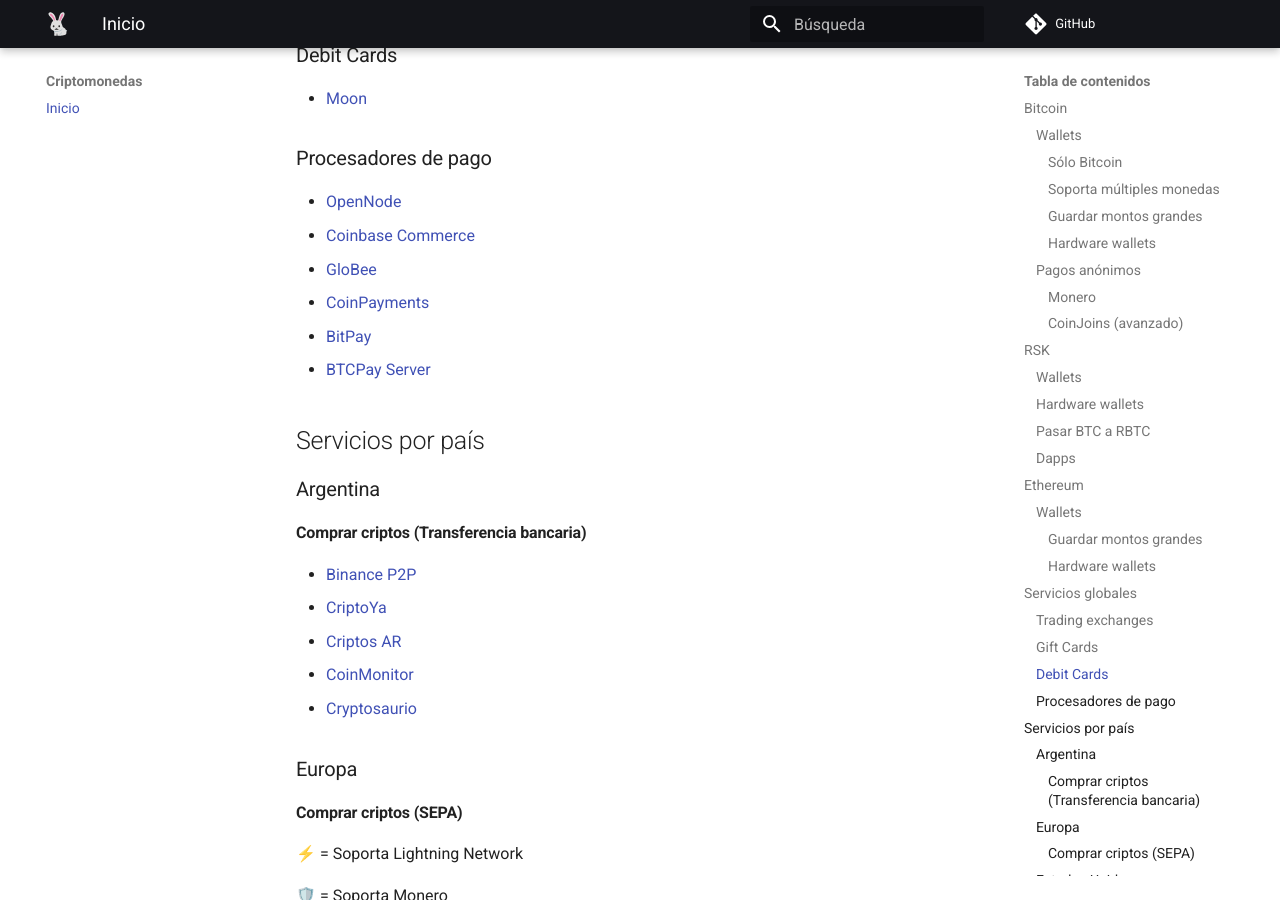
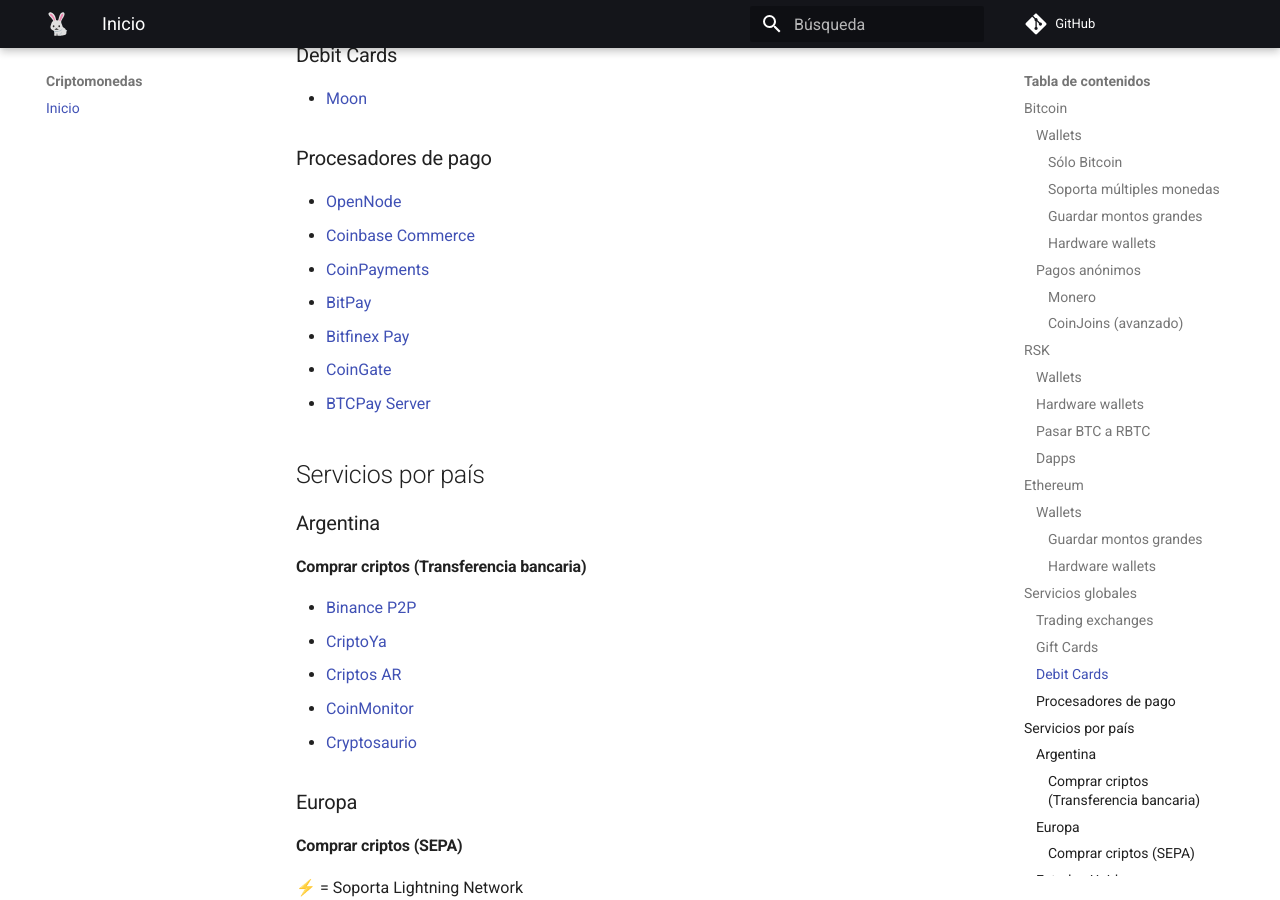
Before and after one commit to anomalouscode/wiki, an MkDocs documentation site: the page built from docs/criptomonedas/index.md, in a window 1280 px wide and 900 px high, scrolled down 5493 px. Built offline with MkDocs 1.6.1 and Material for MkDocs 9.7.7, drawn with Linux system fonts in a browser that asks for light colours; comment, search, counter and statistics services are not loaded.

Commit message:
Update index.md

```diff
--- a/docs/criptomonedas/index.md
+++ b/docs/criptomonedas/index.md
@@ -202,9 +202,10 @@
 
 - [OpenNode](https://www.opennode.com/)
 - [Coinbase Commerce](https://commerce.coinbase.com/)
-- [GloBee](https://globee.com/)
 - [CoinPayments](https://www.coinpayments.net/)
 - [BitPay](https://bitpay.com/)
+- [Bitfinex Pay](https://pay.bitfinex.com/)
+- [CoinGate](https://coingate.com/)
 - [BTCPay Server](https://btcpayserver.org/)
 
 ## Servicios por país
```
